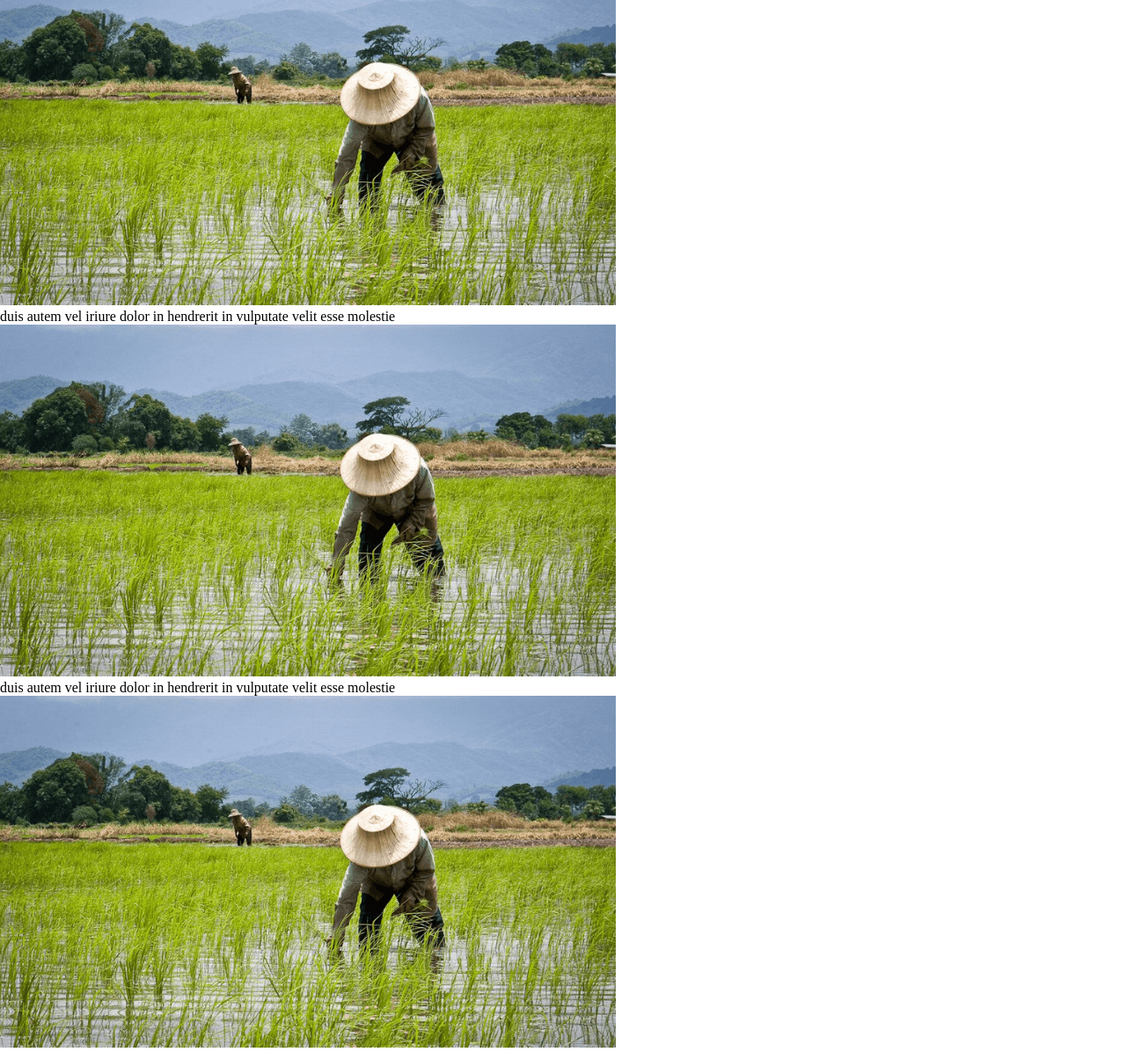
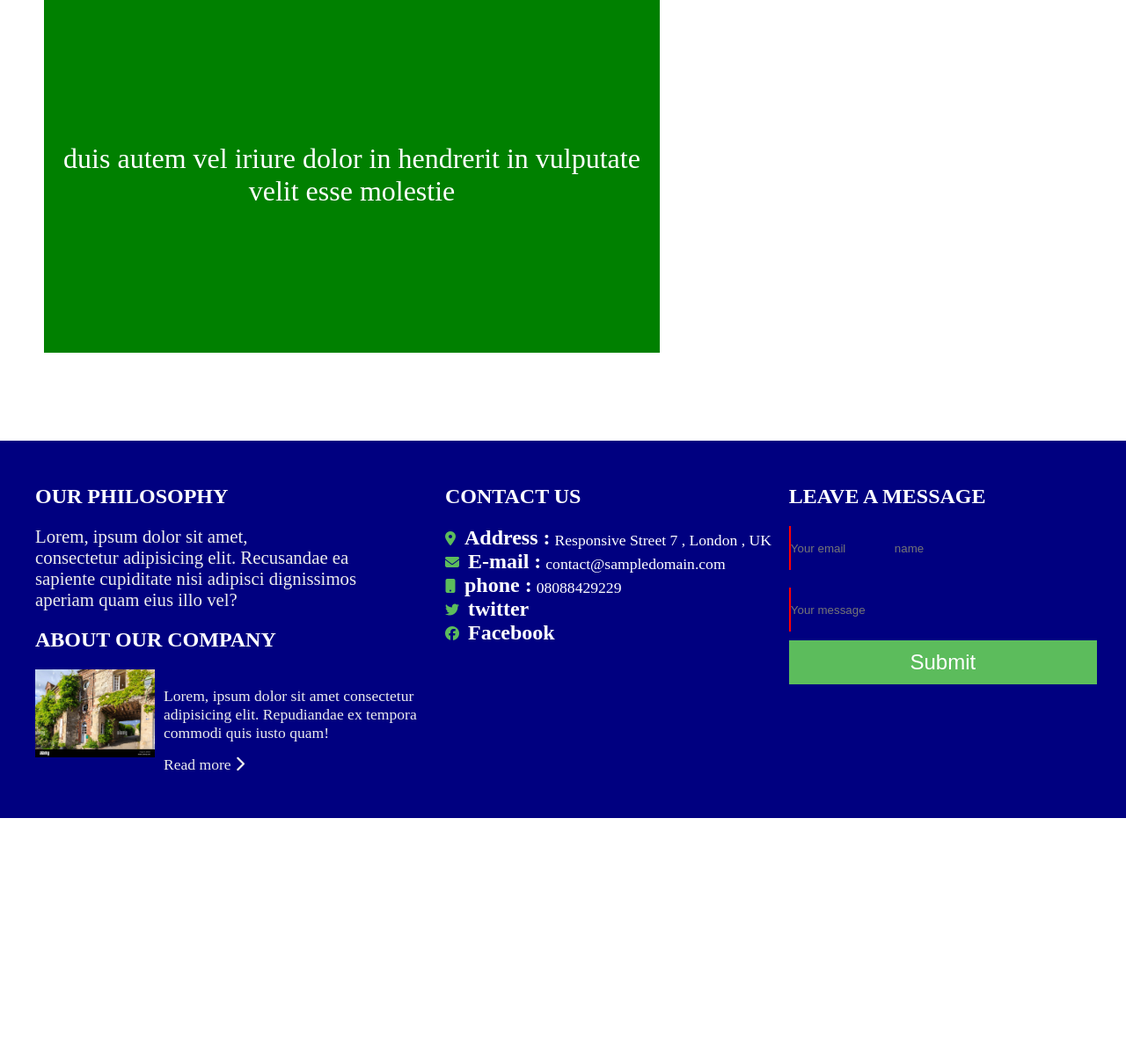
Before and after one commit to Fatzy070/Virtual-Website, a plain HTML site: page html/gallery.html in a window 1280 px wide. Shown: the part 381-1577 px from the top of the page at 88% size. After the commit the page ends 1311 px from the top, so only its background shows below. Drawn offline with Linux system fonts and the light colour scheme.

Commit message:
first commit

```diff
--- a/css/gallery.css
+++ b/css/gallery.css
@@ -80,6 +80,114 @@
     color: #fff;
     font-family: 'Segoe UI', Tahoma, Geneva, Verdana, sans-serif;
 }
-.sect3{
+.sect3  {
+    padding: 50px;
+    display: flex;
+    gap: 15px;
 
 }
+.box1{
+    position: relative;
+    opacity: bottom;
+
+}
+.box1 figcaption{
+        border:2px solid  green;
+        position: absolute;
+        width: 100%;
+        height: 100%;
+        top: 0;
+        bottom: 0  ;
+        text-align: center;
+        place-content: center;
+        font-size: 2rem;
+        color: #fff;
+        background-color: green;
+
+}
+.box1:hover img {
+
+
+}
+.box1:hover figcaption {
+
+}
+.house{
+    display: flex;
+}
+.house img {
+    height: 100px;
+}
+.add{
+    display: flex;
+    gap: 10px;
+    font-size: 1rem;
+}
+.add i {
+    padding-top: 6px;
+}
+.dress{
+    display: flex;
+    gap: 5px;
+}
+.dress p {
+    padding-top: 6px;
+    font-size:1.1rem;
+}
+.email input{
+        height: 50px;
+        width: 350px;
+        background-color: transparent;
+        border: none;
+        border-left:2px solid red ;
+}
+.message{
+    margin-top: 20px;
+    margin-bottom: 10px;
+}
+.heart{
+    color: var(--primarycolor);
+}
+.email button {
+    height: 50px;
+    width: 350px;
+    font-size: 1.5rem;
+    color: white ;
+    border: none;
+    text-transform: capitalize;
+    background-color: var(--primarycolor);
+}
+.sect4{
+    display: flex;
+    gap: 20px;
+    margin-top:50px ;
+    color: white;
+    padding-top: 50px;
+    padding-bottom: 50px;
+    padding-left: 40px;
+    background-color: navy;
+}
+.sect4 h1 {
+    padding-bottom: 20px;
+}
+.philo p{
+    border: 2px;
+    width: 400px;
+    font-size: 1.3rem;
+    margin-bottom: 20px;
+    color: rgb(236, 236, 236);
+}
+.hou {
+    padding-top: 20px;
+    margin-left: 10px;
+    width: 300px;
+    border: 2px  ;
+    font-size: 1.1rem;
+    color: rgb(236, 236, 236);
+}
+.hou p {
+    padding-bottom: 15px;
+}
+.hou a {
+    color: rgb(236, 236, 236);
+}
--- a/html/gallery.html
+++ b/html/gallery.html
@@ -57,137 +57,84 @@
             <p>gallery</p>
         </section>
         <section class="sect3">
-             <div>
+                <div class="box1">
                     <img src="/images/farmer.png" alt="img">
                 <figcaption>
                     duis autem vel iriure dolor in hendrerit in vulputate velit esse molestie
-
                 </figcaption>
                  </div>
-        <section>
+
+        </section>
+
+        <section class="sect4">
             <div>
-                <img src="/images/farmer.png" alt="img">
-            <figcaption>
-                duis autem vel iriure dolor in hendrerit in vulputate velit esse molestie
-
-            </figcaption>
+                <h1>OUR PHILOSOPHY</h1>
+               <div class="philo">
+                <p>Lorem, ipsum dolor sit amet, <br>consectetur adipisicing elit. Recusandae ea sapiente cupiditate nisi adipisci dignissimos aperiam quam eius illo vel?</p>
                </div>
-        <section>
+            <h1>ABOUT OUR COMPANY</h1>
+            <div class="house">
                 <div>
-                <img src="/images/farmer.png" alt="img">
-            <figcaption>
-                duis autem vel iriure dolor in hendrerit in vulputate velit esse molestie
-
-            </figcaption>
+                    <img src="/images/house1.jpg" alt="">
                 </div>
-        <section>
-             <div>
-                <img src="/images/farmer.png" alt="img">
-            <figcaption>
-                duis autem vel iriure dolor in hendrerit in vulputate velit esse molestie
-
-            </figcaption>
+                <div class="hou">
+                    <p>Lorem, ipsum dolor sit amet consectetur adipisicing elit. Repudiandae ex tempora commodi quis iusto quam!</p>
+                <a href="#">Read more <i class="fa-solid fa-chevron-right"></i></a>
                 </div>
-        <section>
-             <div>
-                <img src="/images/farmer.png" alt="img">
-            <figcaption>
-                duis autem vel iriure dolor in hendrerit in vulputate velit esse molestie
-
-            </figcaption>
             </div>
-        <section>
-             <div>
-                <img src="/images/farmer.png" alt="img">
-            <figcaption>
-                duis autem vel iriure dolor in hendrerit in vulputate velit esse molestie
-
-            </figcaption>
-             </div>
-        <section>
-             <div>
-                <img src="/images/farmer.png" alt="img">
-            <figcaption>
-                duis autem vel iriure dolor in hendrerit in vulputate velit esse molestie
-
-            </figcaption>
             </div>
             <div>
-                <img src="/images/farmer.png" alt="img">
-            <figcaption>
-                duis autem vel iriure dolor in hendrerit in vulputate velit esse molestie
+                <h1>CONTACT US</h1>
+                 <div class="add">
+                    <i class="fa-solid fa-location-dot heart"></i>
+                    <div class="dress">
+                      <h2>Address :</h2>
+                      <div>
+                        <p>Responsive Street 7 , London , UK</p>
+                      </div>
+                    </div>
+                 </div>
+                 <div class="add">
+                    <i class="fa-solid fa-envelope heart"></i>
+                    <div class="dress">
+                      <h2>E-mail :</h2>
+                      <div>
+                        <p>contact@sampledomain.com</p>
+                      </div>
+                    </div>
+                 </div>
 
-            </figcaption>
+                 <div class="add">
+                    <i class="fa-solid fa-mobile-button heart"></i>
+                    <div class="dress">
+                      <h2>phone :</h2>
+                      <div>
+                        <p>08088429229 </p>
                       </div>
-             <div>
-                <img src="/images/farmer.png" alt="img">
-            <figcaption>
-                duis autem vel iriure dolor in hendrerit in vulputate velit esse molestie
+                    </div>
+                 </div>
 
-            </figcaption>
+                 <div class="add">
+                    <i class="fa-brands fa-twitter heart"></i>
+                    <div class="dress">
+                      <h2>twitter</h2>
+
                     </div>
-             <div>
-                <img src="/images/farmer.png" alt="img">
-            <figcaption>
-                duis autem vel iriure dolor in hendrerit in vulputate velit esse molestie
+                 </div>
 
-            </figcaption>
+                 <div class="add">
+                    <i class="fa-brands fa-facebook heart"></i>
+                    <div class="dress">
+                      <h2>Facebook</h2>
                     </div>
-             <div>
-                <img src="/images/farmer.png" alt="img">
-            <figcaption>
-                duis autem vel iriure dolor in hendrerit in vulputate velit esse molestie
-
-            </figcaption>
                  </div>
-             <div>
-                <img src="/images/farmer.png" alt="img">
-            <figcaption>
-                duis autem vel iriure dolor in hendrerit in vulputate velit esse molestie
-
-            </figcaption>
             </div>
-             <div>
-                <img src="/images/farmer.png" alt="img">
-            <figcaption>
-                duis autem vel iriure dolor in hendrerit in vulputate velit esse molestie
-
-            </figcaption>
             </div>
-             <div>
-                <img src="/images/farmer.png" alt="img">
-            <figcaption>
-                duis autem vel iriure dolor in hendrerit in vulputate velit esse molestie
-
-            </figcaption>
-             </div>
-             <div>
-                <img src="/images/farmer.png" alt="img">
-            <figcaption>
-                duis autem vel iriure dolor in hendrerit in vulputate velit esse molestie
-
-            </figcaption>
-             </div>
-             <div>
-                <img src="/images/farmer.png" alt="img">
-            <figcaption>
-                duis autem vel iriure dolor in hendrerit in vulputate velit esse molestie
-
-            </figcaption>
-             </div>
-             <div>
-                <img src="/images/farmer.png" alt="img">
-            <figcaption>
-                duis autem vel iriure dolor in hendrerit in vulputate velit esse molestie
-
-            </figcaption>
-             </div>
-             <div>
-                <img src="/images/farmer.png" alt="img">
-            <figcaption>
-                duis autem vel iriure dolor in hendrerit in vulputate velit esse molestie
-
-            </figcaption>
+            <div class="email">
+                <h1>LEAVE A MESSAGE</h1>
+                <input type="text"  placeholder="Your email &nbsp; &nbsp;&nbsp;&nbsp;&nbsp;&nbsp;&nbsp;&nbsp;&nbsp;&nbsp;&nbsp;&nbsp;&nbsp;name"><br>
+                <input type="text" placeholder="Your message" class="message"><br>
+                <button>submit</button>
             </div>
         </section>
     </main>
```
Also changed, not shown: 1 other file. Lines whose indentation alone changed are shown as unchanged.
